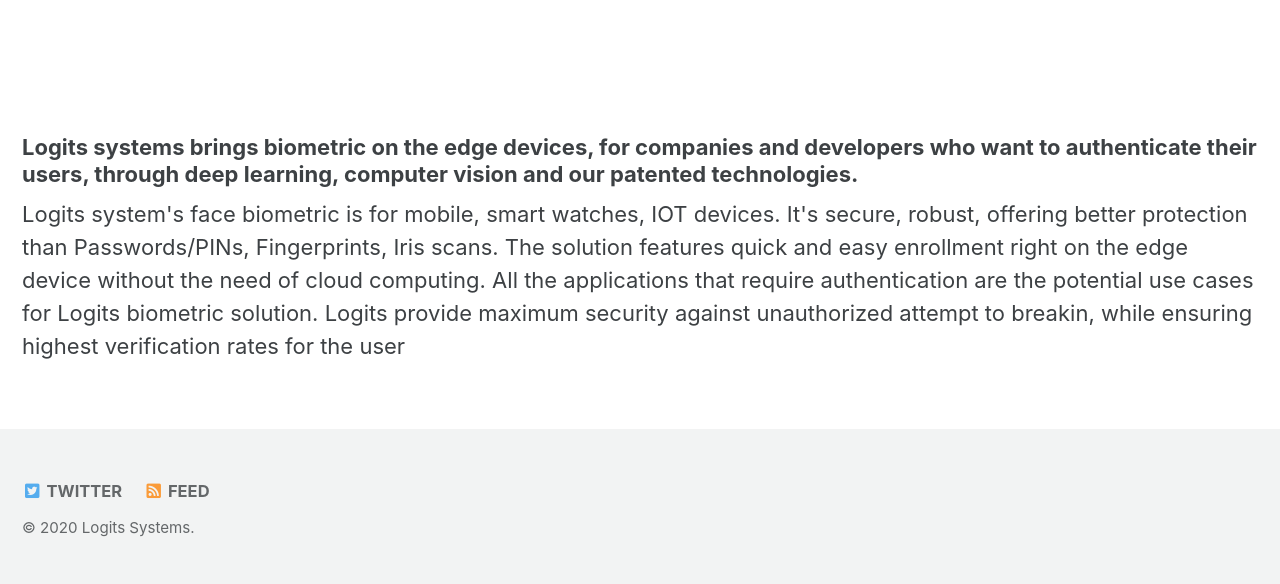
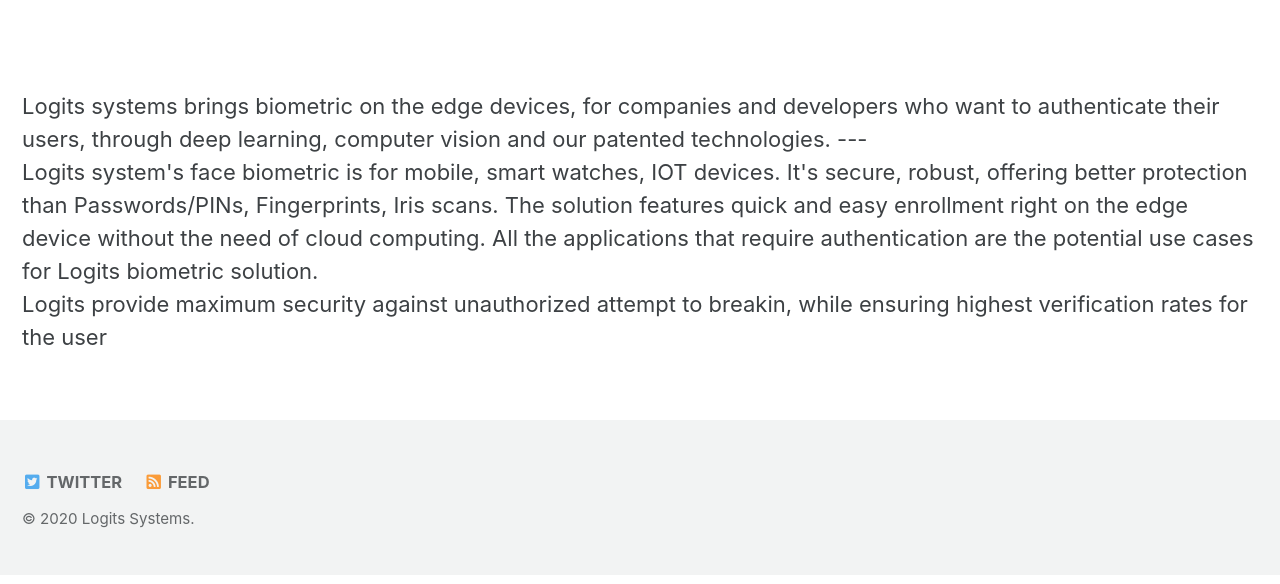
Before and after one commit to milinddeore/logits-website, a Jekyll site: the page built from index.html, in a window 1280 px wide and 900 px high, scrolled down 1075 px, cut to the strip 316-900 px from the top of the window. Built offline with Jekyll 4.4.1, drawn with Linux system fonts in a browser that asks for light colours; cached includes are drawn as plain includes; the list of posts is cut into pages by our own code.

```diff
--- a/index.html
+++ b/index.html
@@ -17,8 +17,9 @@ excerpt: "Logits systems develops technologies for face, voice biometric and mor
 <p> &nbsp; &nbsp; &nbsp; &nbsp; </p>
 <br/>
 
-<h6>Logits systems brings biometric on the edge devices, for companies and developers who want to authenticate their users, through deep learning, computer vision and our patented technologies.</h6>
-
+Logits systems brings biometric on the edge devices, for companies and developers who want to authenticate their users, through deep learning, computer vision and our patented technologies.
+---
+<br/>
 Logits system's face biometric is for mobile, smart watches, IOT devices. It's secure, robust, offering better protection than Passwords/PINs, Fingerprints, Iris scans. The solution features quick and easy enrollment right on the edge device without the need of cloud computing. All the applications that require authentication are the potential use cases for Logits biometric solution.
-
+<br/>
 Logits provide maximum security against unauthorized attempt to breakin, while ensuring highest verification rates for the user
```
